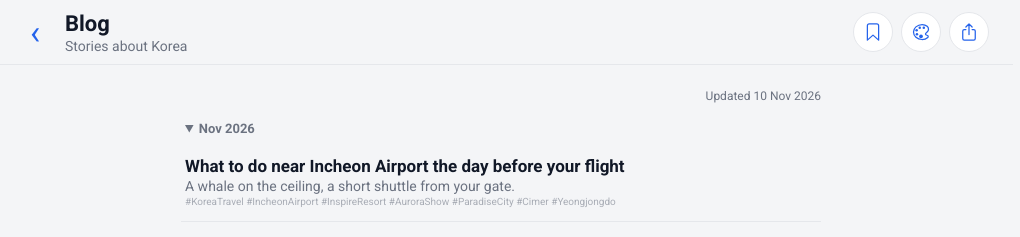
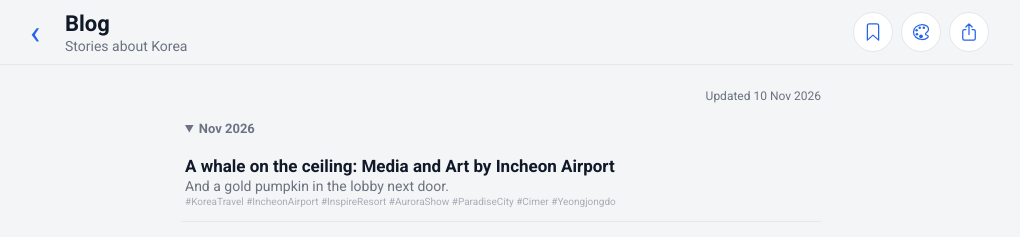
Before and after one commit to jjsoftwareint-ops/MyTravelPath, a React (Vite) app: page /blog in a window 1280 px wide. Shown: the top 237 px of the page, without its empty margins (139-1159 px from the left). Built offline with nearby package versions, Linux system fonts and the light colour scheme.

Commit message:
Retitle the airport resorts post and drop the last-day framing

```diff
--- a/src/data/blog.ts
+++ b/src/data/blog.ts
@@ -39,10 +39,10 @@ export type Post = {
 export const posts: Post[] = [
   {
     id: '2026-11-10-0420',
-    title: 'What to do near Incheon Airport the day before your flight',
-    description:
-      "Spend your last day in Korea by Incheon Airport: Inspire's whale on an LED ceiling, Paradise City's art and spa, and free shuttles from the arrivals floor.",
-    teaser: 'A whale on the ceiling, a short shuttle from your gate.',
+    title: 'A whale on the ceiling: Media and Art by Incheon Airport',
+    description:
+      "Two resorts beside Incheon Airport: Inspire's whale on a giant LED ceiling, Paradise City's art, spa and indoor funfair, and free shuttles from arrivals.",
+    teaser: 'And a gold pumpkin in the lobby next door.',
     icon: 'airplane',
     date: '2026-11-10',
     updated: '2026-11-10',
@@ -50,7 +50,7 @@ export const posts: Post[] = [
     body: [
       {
         type: 'p',
-        text: "The last day of a Korea trip usually goes like this: drag the suitcase across Seoul, squeeze onto the airport train, worry about the time. We like a softer ending. Move to the airport island, **영종도 (Yeongjong-do)**, the day before. It has two big resorts, and both run **free shuttles** from the arrivals floor.",
+        text: "Most visitors only see the airport island, **영종도 (Yeongjong-do)**, from the plane window. Right beside the runways sit two big resorts with a whale on the ceiling, a spa and an indoor funfair, and both run **free shuttles** from the arrivals floor.",
       },
       { type: 'space' },
       { type: 'h', icon: 'spouting_whale', text: 'Inspire: a whale on the ceiling' },
@@ -121,7 +121,7 @@ export const posts: Post[] = [
       },
       {
         type: 'verdict',
-        text: 'Our plan: check in by the airport, the whale after dinner, a slow breakfast, then the free shuttle to your flight. No suitcase on the subway at rush hour.',
+        text: 'Our pick: Inspire for the whale and the screens, Paradise City for the art and a long soak. Both are a free bus ride from Terminal 1, so you can easily do the two in one day.',
       },
       {
         type: 'route',
@@ -131,7 +131,7 @@ export const posts: Post[] = [
       },
       {
         type: 'p',
-        text: 'So, your last night in Korea: under the whale, or in the spa?',
+        text: 'So, which one is yours: the whale, or the spa?',
       },
     ],
   },
```
